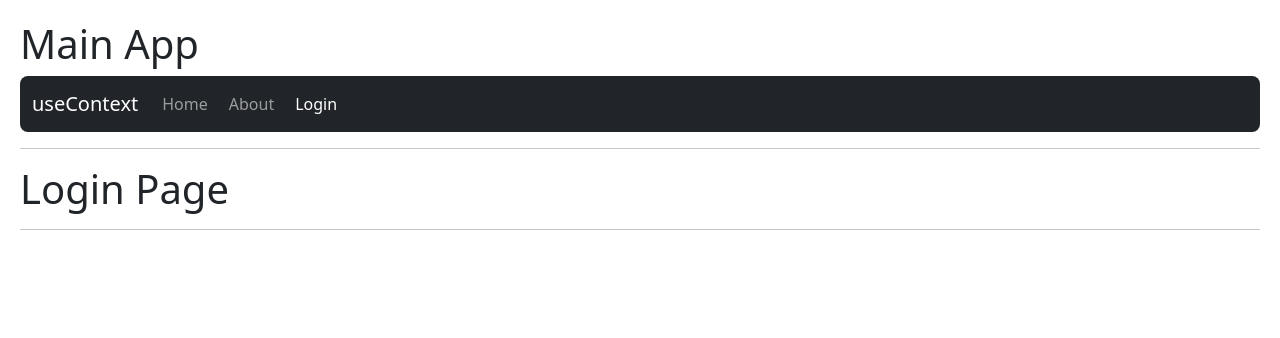
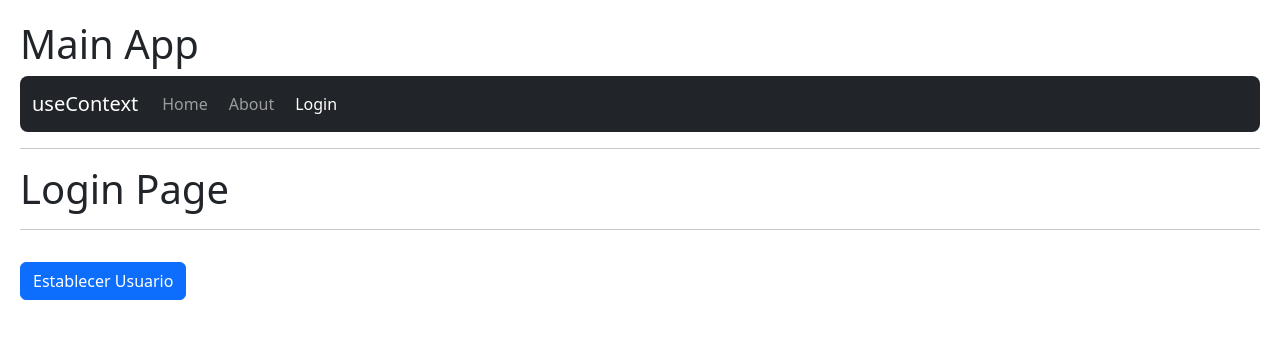
Before and after one commit to ForeverMikk/fernando-hooks, a React (Vite) app: page /login in a window 1280 px wide. Shown: the top 338 px of the page. Built offline with nearby package versions, Linux system fonts and the light colour scheme.

Commit message:
useContext muy importante

```diff
--- a/src/09-useContext/HomePage.jsx
+++ b/src/09-useContext/HomePage.jsx
@@ -1,9 +1,19 @@
+import { useContext } from "react"
+import { UserContext } from "./context/UserContext"
 
 export const HomePage = () => {
+
+  const { user } = useContext(UserContext);
+
   return (
     <>
-    <h1>Home Page</h1>
+    <h1>Home Page <small>{user?.name}</small></h1>
     <hr />
+    <pre>
+      {JSON.stringify(user, null, 3)}
+    </pre>
+
+
 </>
   )
 }
--- a/src/09-useContext/LoginPage.jsx
+++ b/src/09-useContext/LoginPage.jsx
@@ -1,9 +1,28 @@
+import { useContext } from "react"
+import { UserContext } from "./context/UserContext";
 
 export const LoginPage = () => {
+
+  const { user, setUser } = useContext(UserContext);
+
   return (
     <>
         <h1>Login Page</h1>
         <hr />
+        <pre>
+          {JSON.stringify(user, null, 3)}
+        </pre>
+
+        <button
+          className="btn btn-primary"
+          onClick={() => setUser({
+                id: '123',
+                name: 'Michael',
+                email: 'correo@gmail.com'
+            })}
+        >
+          Establecer Usuario
+        </button>
     </>
   )
 }
--- a/src/09-useContext/context/UserProvider.jsx
+++ b/src/09-useContext/context/UserProvider.jsx
@@ -1,16 +1,19 @@
+import { useState } from "react"
 import { UserContext } from "./UserContext"
 
-const user = {
-    id: '123',
-    name: 'Michael',
-    email: 'correo@gmail.com'
-}
+// const user = {
+//     id: '123',
+//     name: 'Michael',
+//     email: 'correo@gmail.com'
+// }
 
 
 export const UserProvider = ({ children }) => {
+
+    const [user, setUser] = useState()
   return (
     // Cualquier hijo de este Provider puede acceder a las propiedades del value
-   <UserContext.Provider value={user}>
+   <UserContext.Provider value={{user, setUser}}>
     {children}
    </UserContext.Provider>
   )
```
